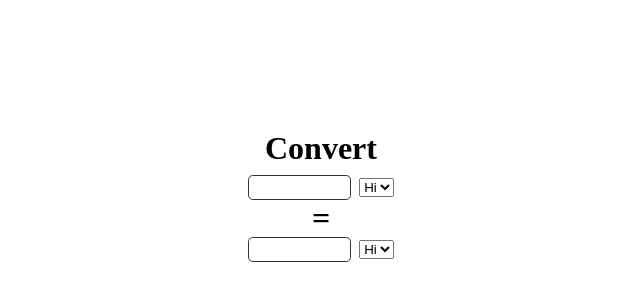
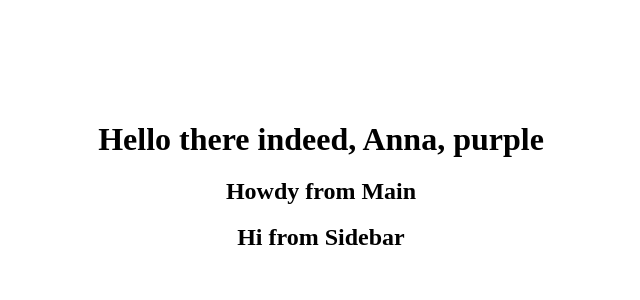
Before and after one commit to TKabakov/React, a React (Create React App) app in the folder learn-react-in-x-minutes/: page / in a window 1280 px wide. Shown: the part 204-504 px from the top of the page, without its empty margins (319-959 px from the left). Built offline with nearby package versions, Linux system fonts and the light colour scheme.

Commit message:
Creating Header, Main and Sidebar components

```diff
--- a/learn-react-in-x-minutes/src/App.js
+++ b/learn-react-in-x-minutes/src/App.js
@@ -1,20 +1,17 @@
-import React, { useEffect } from 'react';
+import Header from './Header'
+import Main from './Main'
+import Sidebar from './Sidebar'
 import './App.css';
-import CurrencyRow from './CurrencyRow';
 
-const BASE_URL = 'https://api.exchangeratesapi.io/latest'
+
 
 function App() {
-  useEffect(() => {
-
-  }, [])
   return (
-    <>
-    <h1>Convert</h1>
-    <CurrencyRow/>
-    <div class="equals">=</div>
-    <CurrencyRow/>
-    </>
+    <div>
+      <Header name="Anna" color="purple"/>
+      <Main greet="Howdy" />
+      <Sidebar greet="Hi"/>
+    </div>
   );
 }
 
--- a/learn-react-in-x-minutes/src/CurrencyRow.js
+++ /dev/null
@@ -1,13 +0,0 @@
-import React from 'react'
-
-export default function CurrencyRow() {
-  return (
-    <div>
-      <input type="number" class="input"/>
-      <select>
-        <option value="Hi">Hi</option>
-        <option></option>
-      </select>
-    </div>
-  )
-}
--- /dev/null
+++ b/learn-react-in-x-minutes/src/Header.js
@@ -0,0 +1,8 @@
+import React from 'react';
+
+function Header(props){
+    console.log(props)
+    return <h1>Hello there indeed, {props.name}, {props.color}</h1>
+}
+
+export default Header;
--- /dev/null
+++ b/learn-react-in-x-minutes/src/Main.js
@@ -0,0 +1,7 @@
+import React from 'react';
+
+function Main (props) {
+    return <h2>{props.greet} from Main</h2>
+}
+
+export default Main;
--- /dev/null
+++ b/learn-react-in-x-minutes/src/Sidebar.js
@@ -0,0 +1,7 @@
+import React from 'react';
+
+function Sidebar (props) {
+    return <h2>{props.greet} from Sidebar</h2>
+}
+
+export default Sidebar;
```
